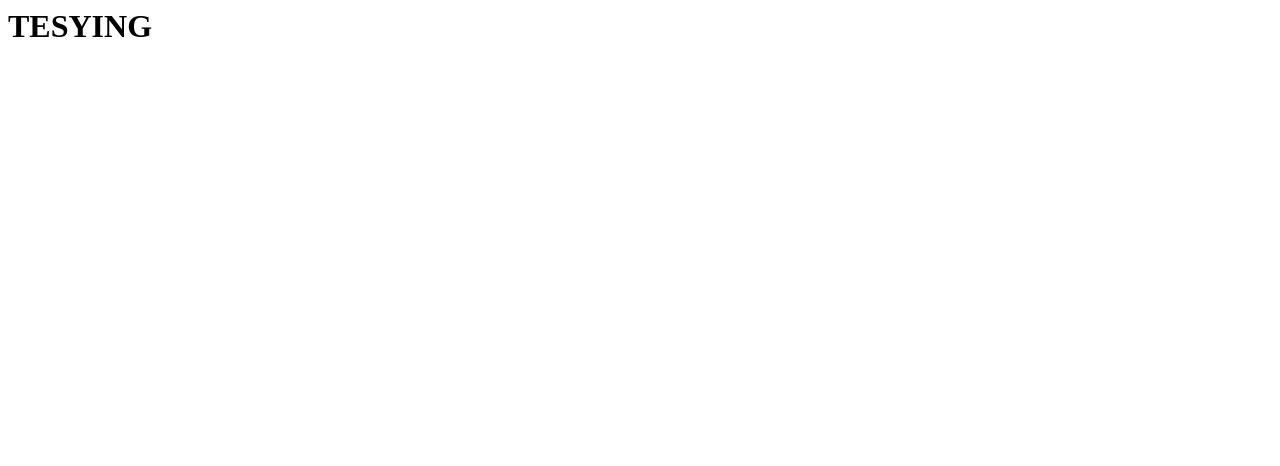
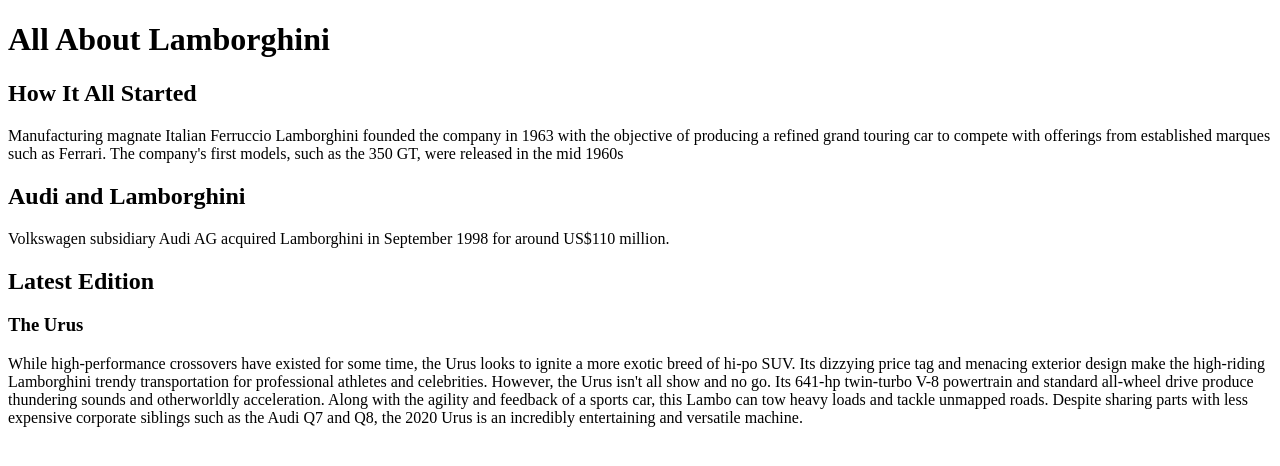
Before and after one commit to Mandaloriancodes/mandalorian1, a plain HTML site: page index.html in a window 1280 px wide. Drawn offline with Linux system fonts and the light colour scheme.

Commit message:
Update index.html

```diff
--- a/index.html
+++ b/index.html
@@ -1,2 +1,29 @@
-<!doctype.html>
-<h1>TESYING</h1
+<!DOCTYPE html>
+<html>
+    <head>
+        <meta charset="utf-187">
+        <title>All About Lamborghini Racing</title>
+    </head>
+    <body>
+
+    <h1>All About Lamborghini</h1>
+
+    <h2>How It All Started</h2>
+
+    <p>Manufacturing magnate Italian Ferruccio Lamborghini founded the company in 1963 with the objective of producing a refined grand touring car to compete with offerings from established marques such as Ferrari. The company's first models, such as the 350 GT, were released in the mid 1960s </p>
+
+    <h2>Audi and Lamborghini</h2>
+
+    <p>Volkswagen subsidiary Audi AG acquired Lamborghini in September 1998 for around US$110 million.</p>
+
+    <h2>Latest Edition</h2>
+
+    <h3>The Urus</h3>
+
+    <p>While high-performance crossovers have existed for some time, the Urus looks to ignite a more exotic breed of hi-po SUV. Its dizzying price tag and menacing exterior design make the high-riding Lamborghini trendy transportation for professional athletes and celebrities. However, the Urus isn't all show and no go. Its 641-hp twin-turbo V-8 powertrain and standard all-wheel drive produce thundering sounds and otherworldly acceleration. Along with the agility and feedback of a sports car, this Lambo can tow heavy loads and tackle unmapped roads. Despite sharing parts with less expensive corporate siblings such as the Audi Q7 and Q8, the 2020 Urus is an incredibly entertaining and versatile machine.</p>
+
+
+
+
+    </body>
+</html>
```
